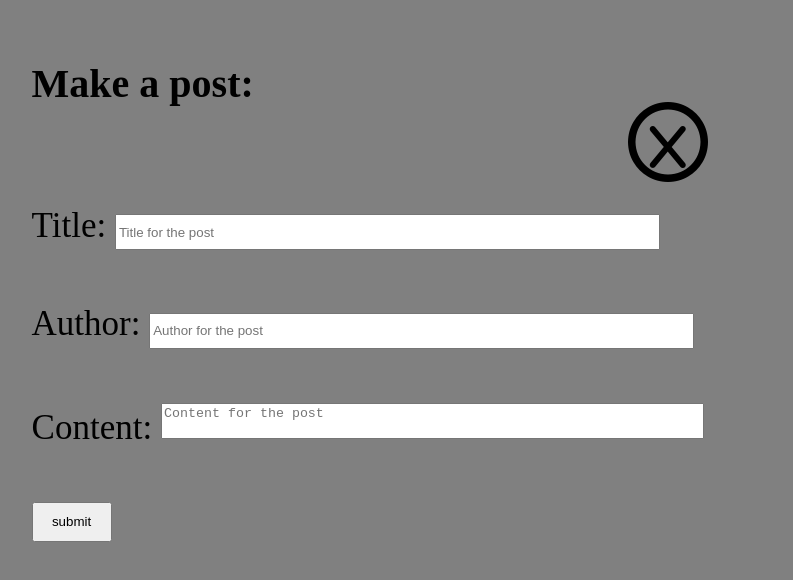
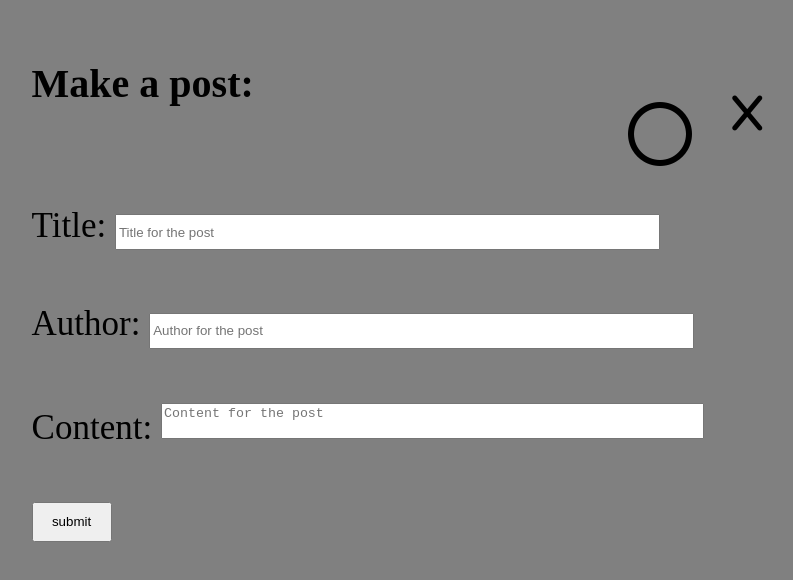
Before and after one commit to JackForsman/Prog2-JackForsman, a website: page slutprojekt/makePost.html in a window 1280 px wide. Shown: the whole page, without its empty margins (166-959 px from the left). Drawn offline with Linux system fonts and the light colour scheme.

Commit message:
Update makePost.html

```diff
--- a/slutprojekt/makePost.html
+++ b/slutprojekt/makePost.html
@@ -4,14 +4,17 @@
     <meta charset="UTF-8">
     <meta name="viewport" content="width=device-width, initial-scale=1.0">
     <title>Create a post</title>
+    <link rel="stylesheet" href="https://cdnjs.cloudflare.com/ajax/libs/font-awesome/6.0.0-beta3/css/all.min.css">
     <link rel="stylesheet" href="style.css">
-    <link rel="stylesheet" href="https://cdnjs.cloudflare.com/ajax/libs/font-awesome/6.0.0-beta3/css/all.min.css">
 </head>
 <body class="makePost">
 
     <h1 class="titleMakePost">Make a post:</h1>
-    <i class="fa-regular fa-circle fa-5x circle2"></i>
-    <i class="fa-solid fa-x fa-3x cross"></i>
+
+    <i class="fa-regular fa-circle fa-4x circle2">
+        <i class="fa-solid fa-x fa-2xs cross"></i>
+        <a href="/home.html" class="link"></a>
+    </i>
     <form class="form">
         <br><br><br><br>
         <label class="post-label" for="title">Title: </label>
@@ -21,12 +24,11 @@
         <input maxlength="30" required class="post-input" type="text" id="author" name="author" placeholder="Author for the post">
         <br><br><br><br>
         <label class="post-label" for="content">Content: </label>
-        <textarea maxlength="500" required class="post-input" type="text" id="content" name="content" placeholder="Content for the post"></textarea>
+        <textarea maxlength="1000" required class="post-input" type="text" id="content" name="content" placeholder="Content for the post"></textarea>
         <br><br><br><br>
         <input type="submit" value="submit">
     </form>
     <br>
-    <a href="/home.html" class="link"></a>
     <script src="script.js"></script>
 </body>
 </html>
```
